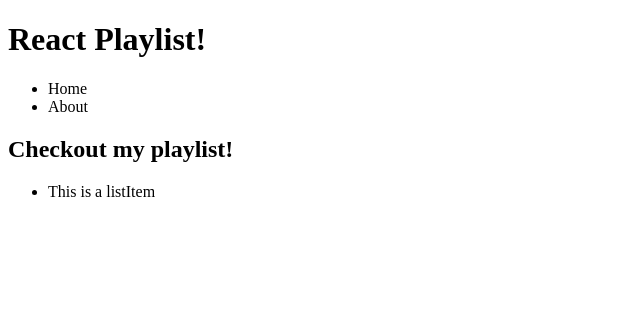
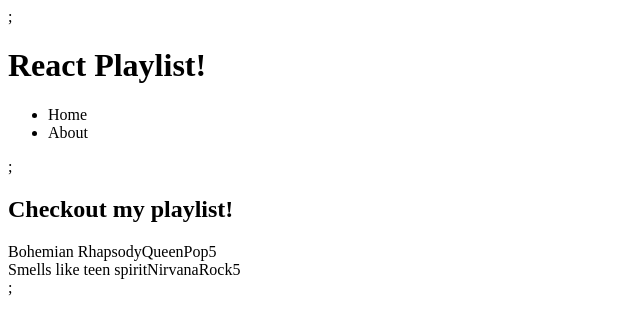
Before and after one commit to simongussenhoven/react-playlist, a React (Create React App) app: page / in a window 1280 px wide. Shown: the top 334 px of the page, without its empty margins (0-640 px from the left). Built offline with nearby package versions, Linux system fonts and the light colour scheme.

Commit message:
adding state

```diff
--- a/src/components/App.js
+++ b/src/components/App.js
@@ -1,13 +1,25 @@
-import Nav from './Nav'
-import List from './List'
+import React from 'react';
+import Nav from './Nav';
+import List from './List';
 
-function App() {
-  return (
-    <div className="App">
-      <Nav/>
-      <List/>
-    </div>
-  );
+class App extends React.Component {
+  constructor (){
+    super();
+    this.state = {
+        songs:
+        [
+          {id: 0, title: "Bohemian Rhapsody", artist: "Queen", genre: "Pop", rating: 5},
+          {id: 0, title: "Smells like teen spirit", artist: "Nirvana", genre: "Rock", rating: 5}
+        ]
+    }
+  }
+  render(){
+    return (
+      <div className="App">;
+        <Nav/>;
+        <List songs={this.state.songs}/>;
+      </div>
+    );
+  }
 }
-
 export default App;
--- a/src/components/List.js
+++ b/src/components/List.js
@@ -1,10 +1,13 @@
 import ListItem from './ListItem'
 
-function List() {
-  return (
+function List(props) {
+    const items = props.songs.map(song => {
+      return <ListItem {...song}/>
+    })
+    return (
     <div className="list">
         <h2>Checkout my playlist!</h2>
-        <ListItem/>
+        {items}
     </div>
   );
 }
--- a/src/components/ListItem.js
+++ b/src/components/ListItem.js
@@ -1,8 +1,8 @@
-function ListItem() {
+function ListItem(props) {
   return (
-    <ul>
-        <li className="list__item">This is a listItem</li>
-    </ul>
+    <div className="row">
+      <span>{props.title}</span><span>{props.artist}</span><span>{props.genre}</span><span>{props.rating}</span>
+    </div>
   );
 }
 
```
Also changed, not shown: 1 other file (tests, documents, lock files or other folders).
